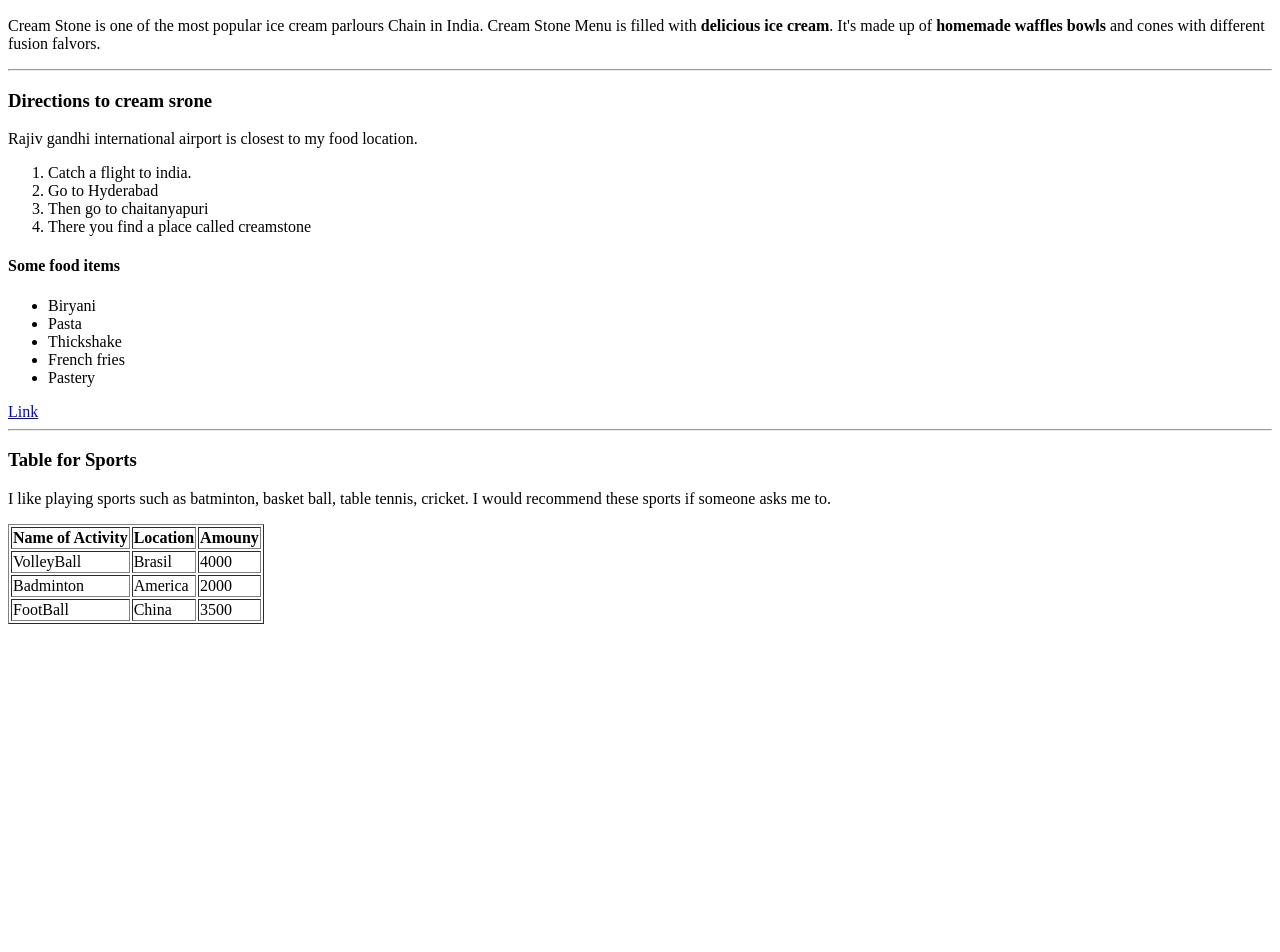
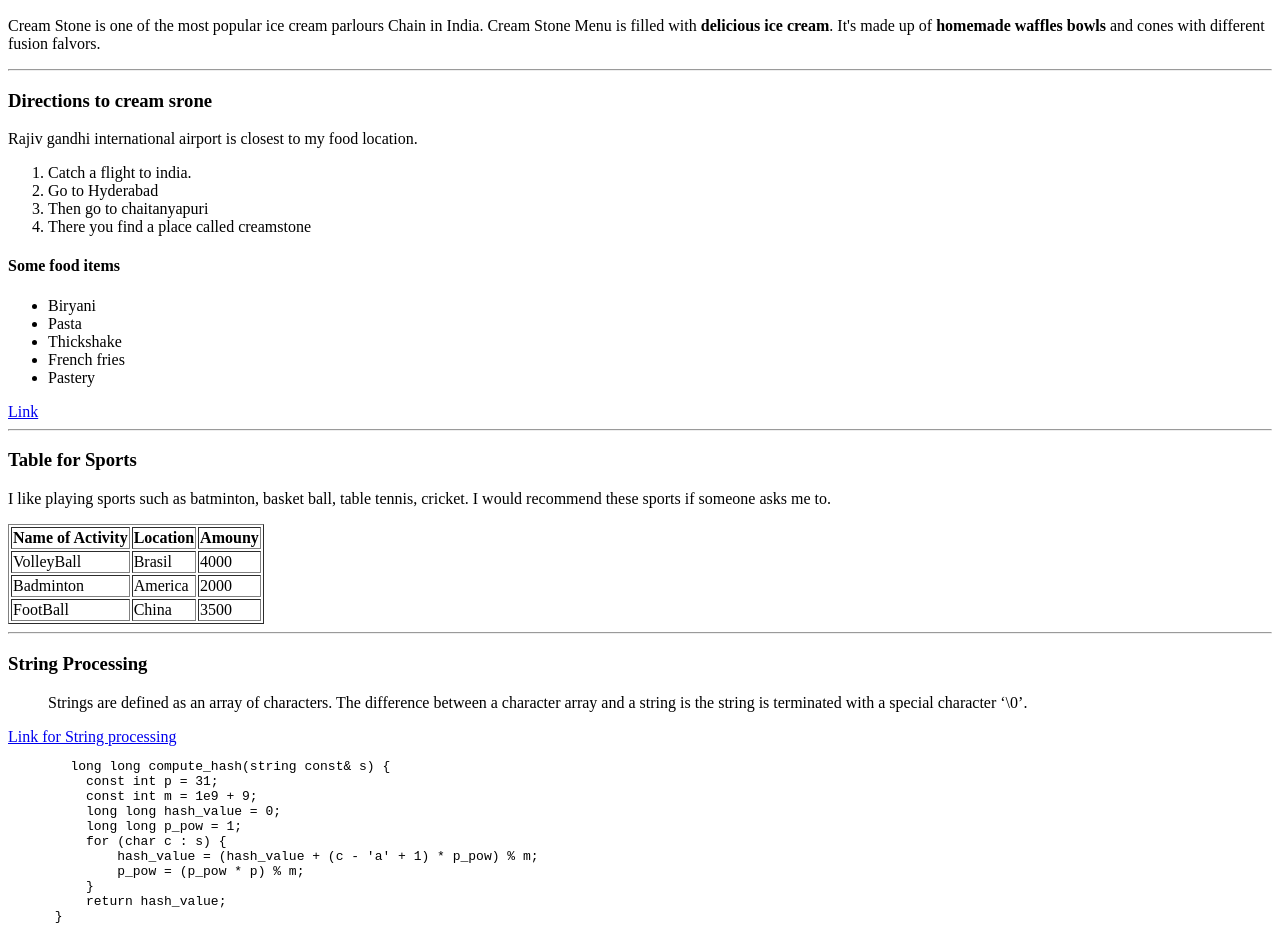
Before and after one commit to 44-563-Web-Apps-S22/webapps-s22-assignment-3-PragnyaKalvakol, a plain HTML site: page index.html in a window 1280 px wide. Shown: the part 110-1062 px from the top of the page. Before the commit the page ends 800 px from the top, so only its background shows below. Drawn offline with Linux system fonts and the light colour scheme.

Commit message:
indexfile

```diff
--- a/index.html
+++ b/index.html
@@ -55,5 +55,23 @@
            <td>3500</td>
          </tr>
        </table>
+       <hr>
+       <h3>String Processing</h3>
+       <blockquote>Strings are defined as an array of characters.
+      The difference between a character array and a string is the string is terminated with a special character ‘\0’.</blockquote>
+      <a href="https://www.geeksforgeeks.org/string-data-structure/">Link for String processing</a>
+      <pre>
+        long long compute_hash(string const& s) {
+          const int p = 31;
+          const int m = 1e9 + 9;
+          long long hash_value = 0;
+          long long p_pow = 1;
+          for (char c : s) {
+              hash_value = (hash_value + (c - 'a' + 1) * p_pow) % m;
+              p_pow = (p_pow * p) % m;
+          }
+          return hash_value;
+      }
+      </pre>
   </body>
 </html>
```
